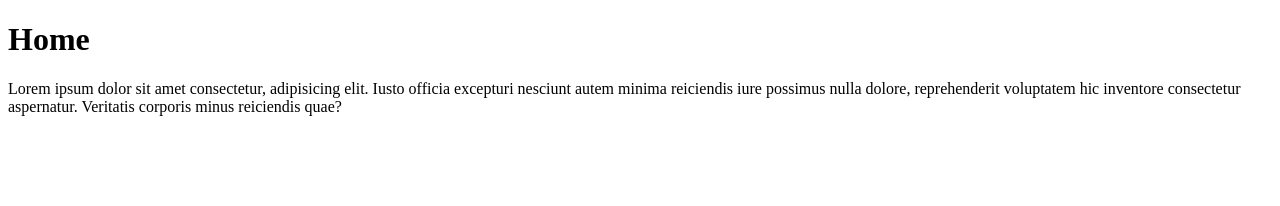
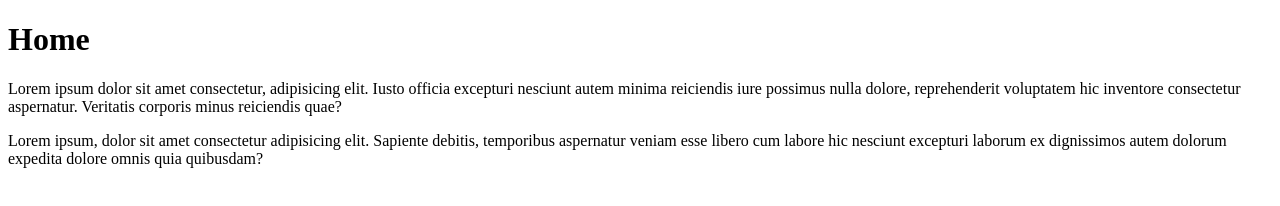
Before and after one commit to juankp3/MisPrimerosPasosEnGit, a plain HTML site: page index.html in a window 1280 px wide. Drawn offline with Linux system fonts and the light colour scheme.

Commit message:
Agregando Readme y modificando index

```diff
--- a/index.html
+++ b/index.html
@@ -10,5 +10,6 @@
   <h1>Home</h1>
   <p>Lorem ipsum dolor sit amet consectetur, adipisicing elit. Iusto officia excepturi nesciunt autem minima reiciendis iure possimus nulla dolore, reprehenderit voluptatem hic inventore consectetur aspernatur. Veritatis corporis minus reiciendis quae?</p>
 
+  <p>Lorem ipsum, dolor sit amet consectetur adipisicing elit. Sapiente debitis, temporibus aspernatur veniam esse libero cum labore hic nesciunt excepturi laborum ex dignissimos autem dolorum expedita dolore omnis quia quibusdam?</p>
 </body>
 </html>
```
Also changed, not shown: 1 other file.
